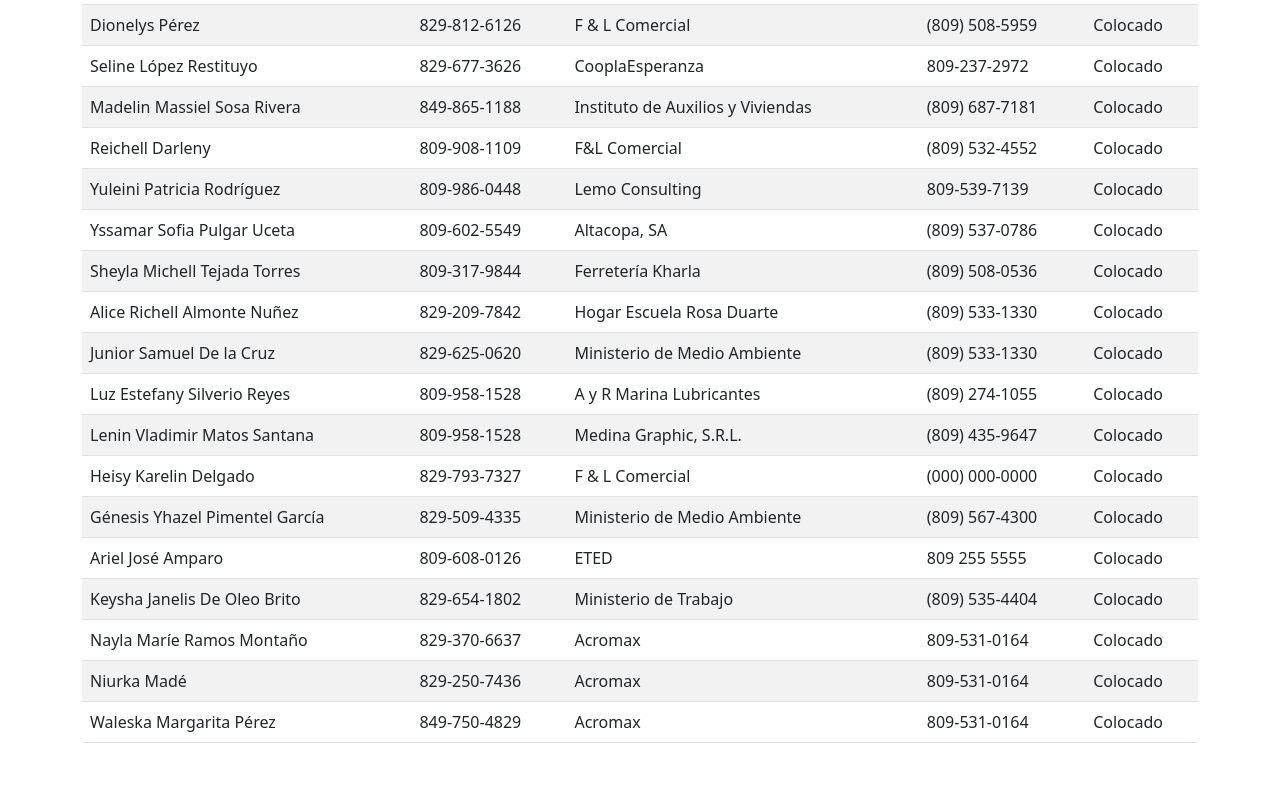
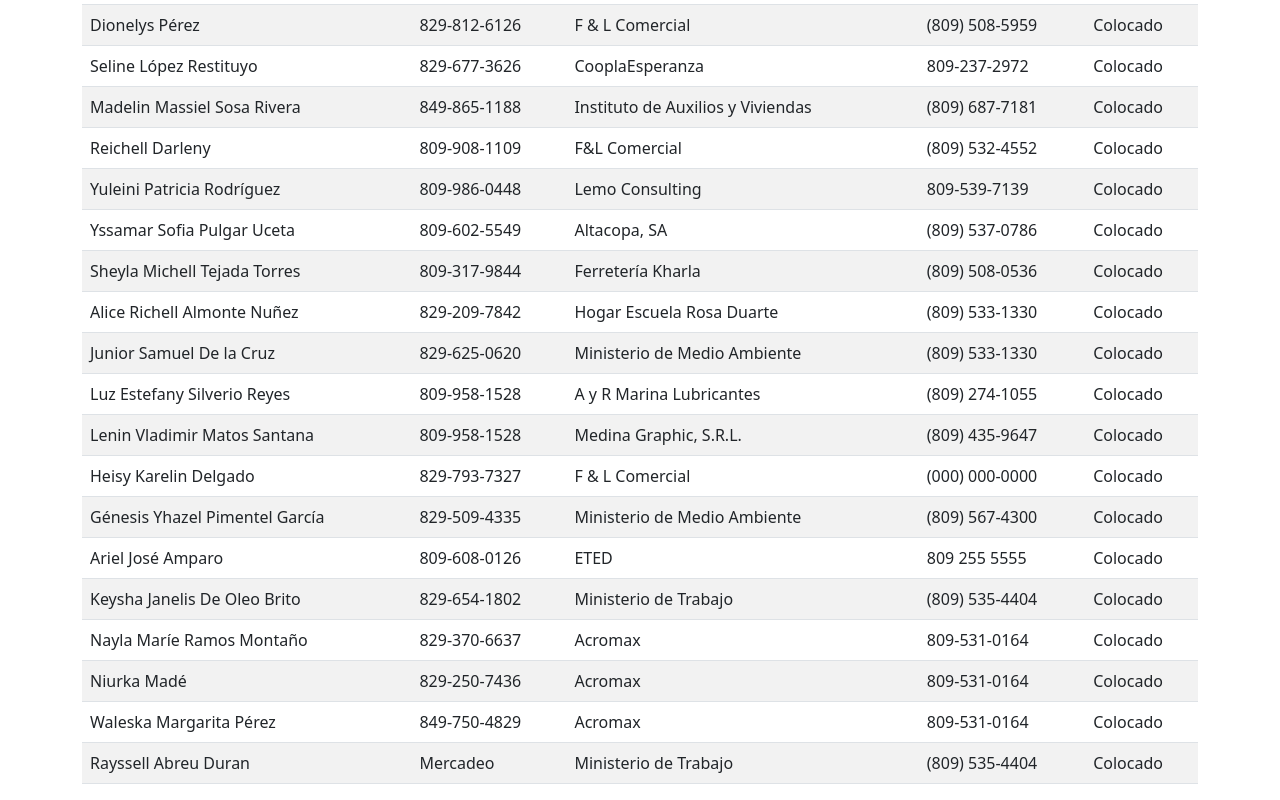
Before and after one commit to Aarias23/pasantes_mercadeo, a plain HTML site: page index.html in a window 1280 px wide. Shown: the part 339-1139 px from the top of the page. Before the commit the page ends 1098 px from the top, so only its background shows below. Drawn offline with nearby package versions, Linux system fonts and the light colour scheme.

Commit message:
Update index.html

```diff
--- a/index.html
+++ b/index.html
@@ -197,6 +197,13 @@
                     <td>809-531-0164</td>
                     <td><span class="status colocado">Colocado</span></td>
                 </tr>
+               </tr>
+                    <td>Rayssell Abreu Duran</td>
+                    <td>Mercadeo</td>
+                    <td>Ministerio de Trabajo</td>
+                    <td>(809) 535-4404</td>
+                    <td><span class="status inprogress">Colocado</span></td>
+               </tr>
             </tbody>
 
         </table>
```
